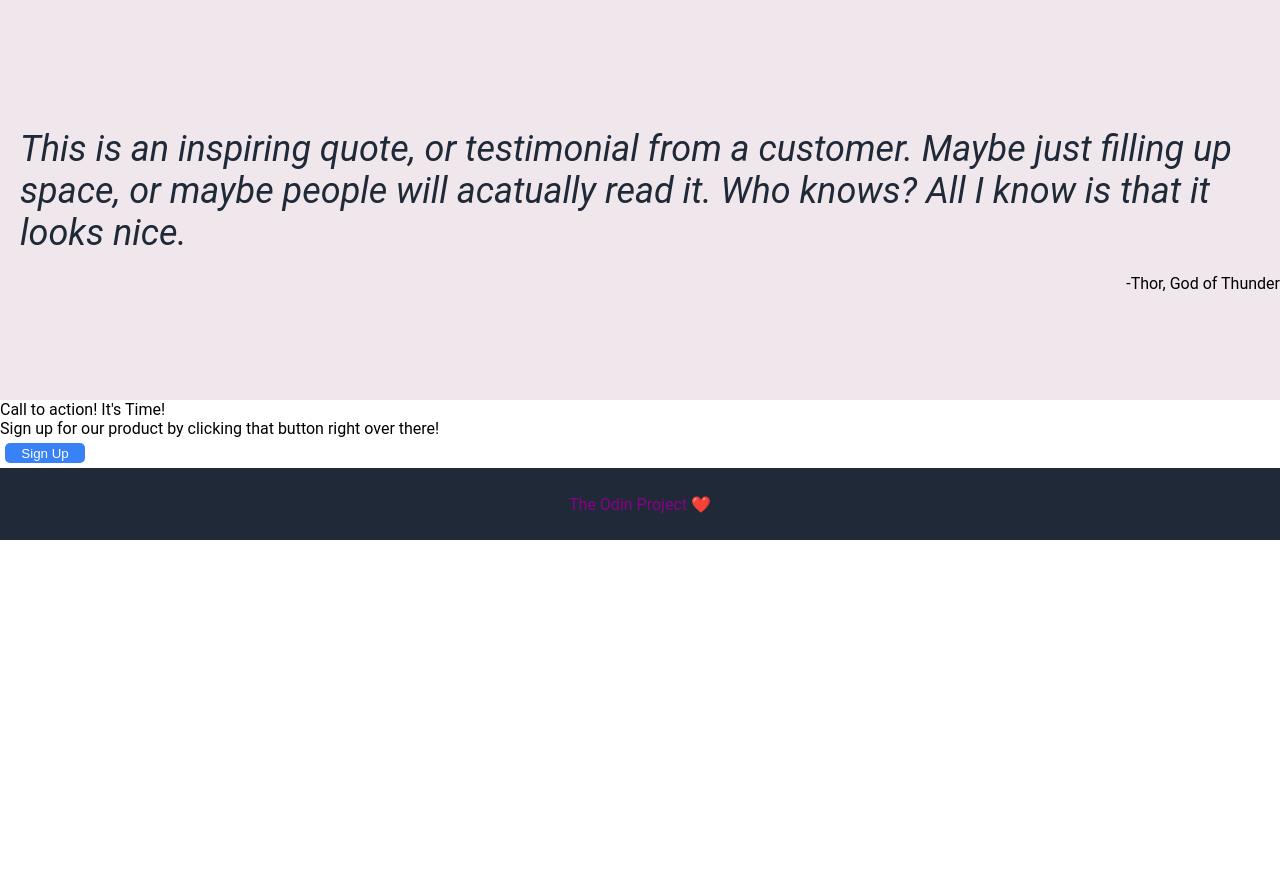
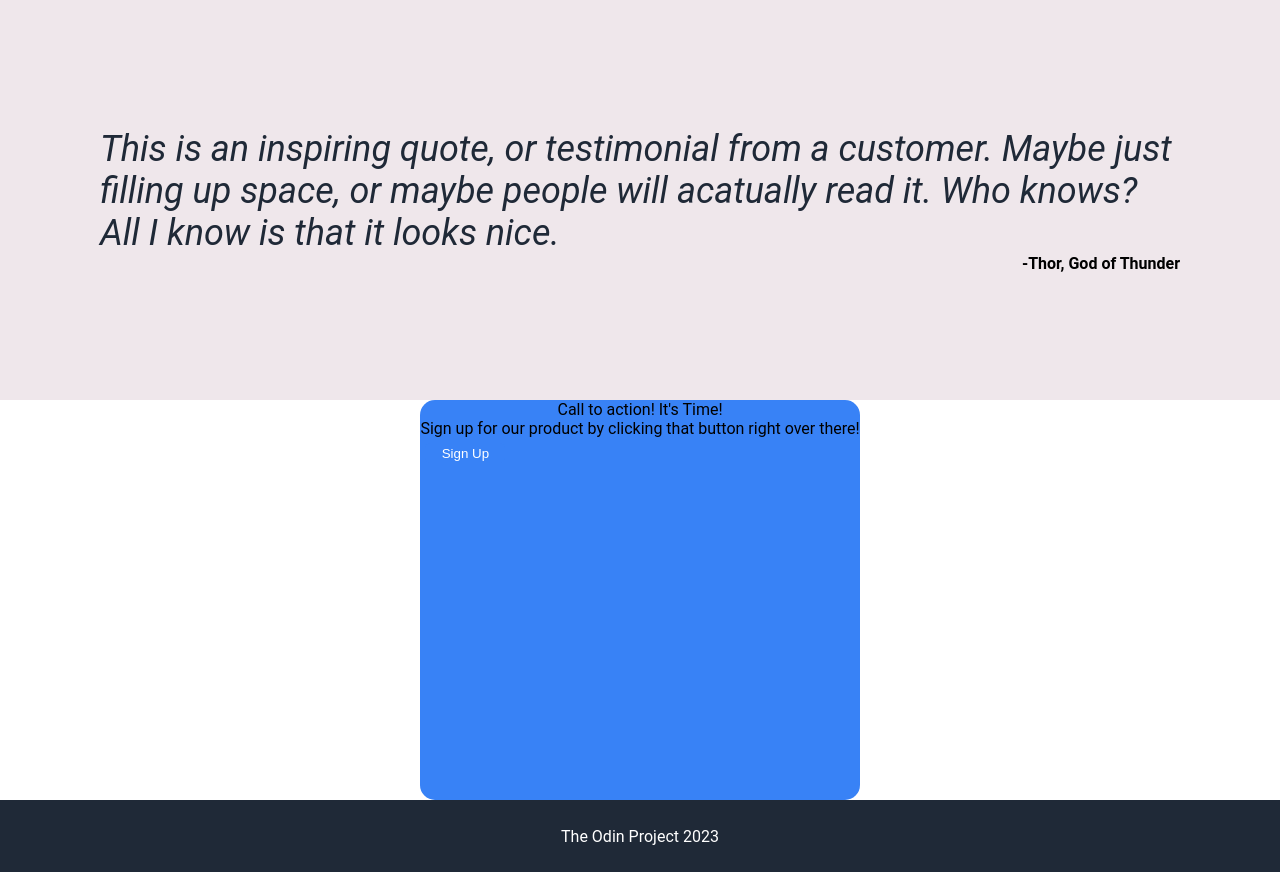
Before and after one commit to JSweger35/me, a plain HTML site: page index.html in a window 1280 px wide. Shown: the part 700-1572 px from the top of the page. Before the commit the page ends 1240 px from the top, so only its background shows below. Drawn offline with Linux system fonts and the light colour scheme.

Commit message:
Modify sectionfour

```diff
--- a/index.html
+++ b/index.html
@@ -49,14 +49,16 @@
     </div>
 
     <div class="sectionfour">
-      <div>Call to action! It's Time!</div>
-      <div>Sign up for our product by clicking that button right over there!</div>
+      <div class="inlay">
+      <div class="fourhead">Call to action! It's Time!</div>
+      <div class="fourbody">Sign up for our product by clicking that button right over there!</div>
       <button>Sign Up</button>
+    </div>
     </div>
 
 
     <div class="footer">
-      The Odin Project ❤️
+      The Odin Project 2023
     </div>
   </body>
 </html>
--- a/style.css
+++ b/style.css
@@ -44,7 +44,7 @@ body {
   .footer {
     height: 72px;
     background: #1F2937;
-    color: darkmagenta;
+    color: white;
     justify-content: center;
     align-items: center;
     display: flex;
@@ -64,33 +64,11 @@ body {
     display: flex;
   }
 
-  /*.card {
-    border: 1px solid #eee;
-    box-shadow: 2px 4px 16px rgba(0,0,0,.06);
-    border-radius: 4px;
-    display: flex;
-    flex-direction: column;
-    flex-wrap: wrap;
-    padding: 32px;
-    margin: 15px;
-    width: 300px;
-    height: 300px;
-  }*/
 
   a{
     text-decoration: none;
     color: #eee;
   }
-
-  /*li{
-    list-style-type: none;
-  }*/
-
-  /*.cards{
-    display: flex;
-    flex: 1;
-    flex-wrap: wrap;
-  }*/
 
   button{
     background-color: #3882f6;
@@ -117,7 +95,8 @@ body {
     color: #1F2937;
     justify-content: center;
     align-items: center;
-    margin: 20px;
+    padding-left: 100px;
+    padding-right: 100px;
   }
 
   .subquote{
@@ -125,6 +104,34 @@ body {
     flex-direction: row;
     justify-content: end;
     align-items: end;
+    padding-left: 100px;
+    padding-right: 100px;
+    font-weight: bold;
+  }
+
+  .sectionfour{
+    height: 400px;
+    display: flex;
+    justify-content: center;
+
+  }
+
+  .inlay{
+    align-items: center;
+    background-color: #3882f6;
+    border-radius: 15px;
+    width: max-10px;
+  }
+
+  .fourhead{
+    display: flex;
+    justify-content: center;
+    align-items: center;
+  }
+
+  .fourbody{
+    display: flex;
+    justify-content: center;
   }
 
   .top {
```
